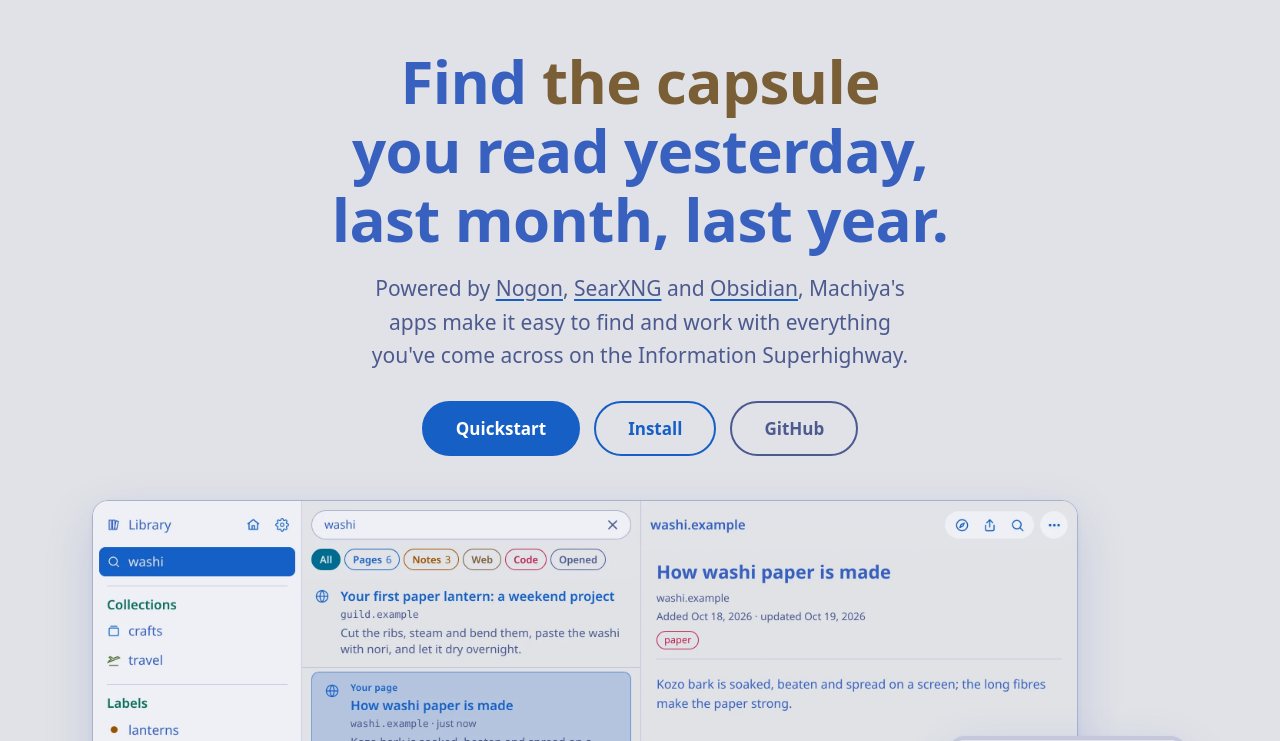
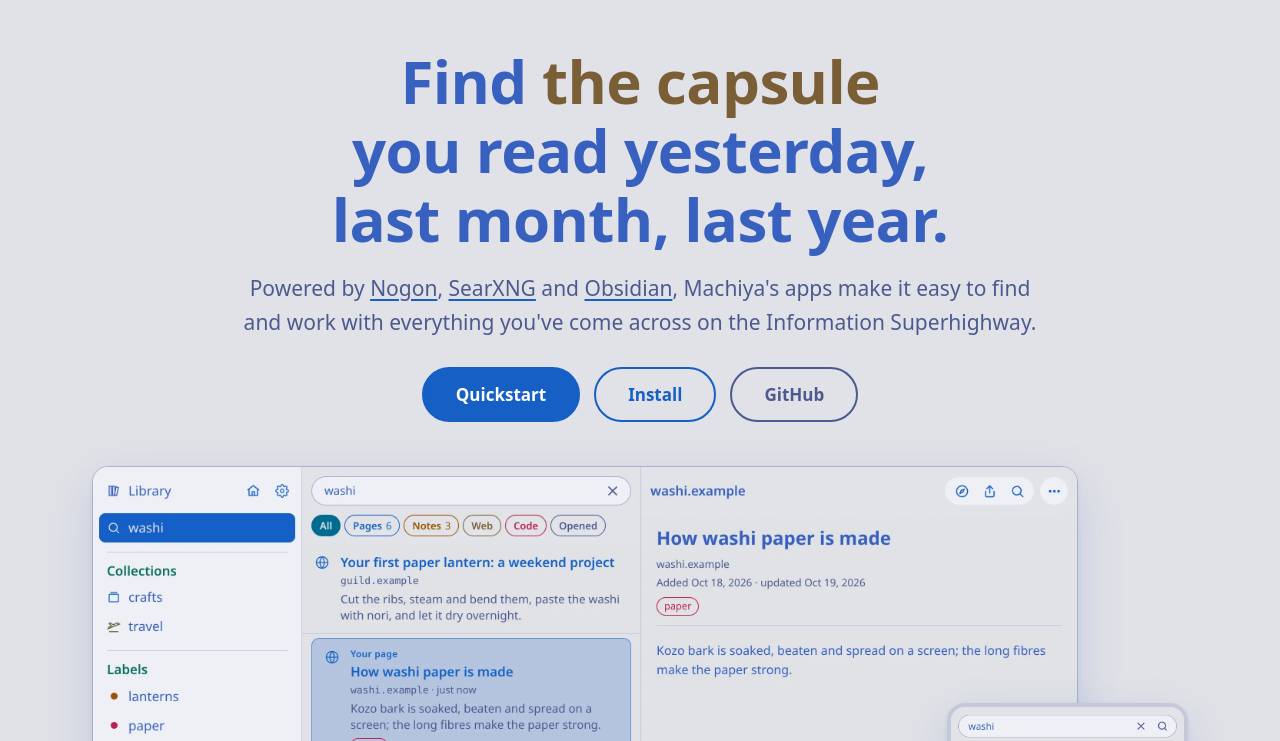
Before and after one commit to machiya-kobo/machiya, a plain HTML site: page site/index.html in a window 1280 px wide. Shown: the part 59-800 px from the top of the page. Drawn offline with Linux system fonts and the light colour scheme.

Commit message:
machiya: site: the hero's lede fits on two lines from tablet width up (owner, 2026-11-19)
It wrapped to three at 21px because .lede capped itself at 34em (714px). The
cap is gone and .hero-text is 860px (was 780px), so it is 2 lines at
1440/1024/768 in Chromium and WebKit. Phones are unchanged (4-5 lines at 18px).

Co-Authored-By: Claude Opus 5.5 <noreply@anthropic.com>

```diff
--- a/site/style.css
+++ b/site/style.css
@@ -98,7 +98,7 @@ p { margin: 0; text-wrap: pretty; }
 
 /* hero */
 .hero { padding: 32px 0 56px; }
-.hero-text { text-align: center; max-width: 780px; margin: 0 auto; }
+.hero-text { text-align: center; max-width: 860px; margin: 0 auto; }
 .hero h1 { font-size: clamp(34px, 8vw, 60px); font-weight: 800; }
 /* The heading's word flips like a split-flap sign: the page, the note, the phlog, the capsule, the code, 1.5 s each,
    then "everything" for 8 s, and round again: one loop is 15.5 s (CSS only). "everything" wears the five pill colours in
@@ -149,7 +149,7 @@ p { margin: 0; text-wrap: pretty; }
   .spin .all { opacity: 1; }
 }
 .lede a { color: inherit; text-decoration-color: var(--blue); }
-.lede { text-wrap: balance; max-width: 34em; margin-inline: auto; margin-top: 18px; font-size: clamp(18px, 2.4vw, 21px); color: var(--fg2); }
+.lede { text-wrap: balance; max-width: none; margin-inline: auto; margin-top: 18px; font-size: clamp(18px, 2.4vw, 21px); color: var(--fg2); }
 .actions { display: flex; flex-wrap: wrap; justify-content: center; align-items: center; gap: 12px 14px; margin-top: 28px; }
 .button {
   display: inline-block; padding: 12px 32px; border-radius: var(--r-pill); border: 2px solid var(--blue);
```
